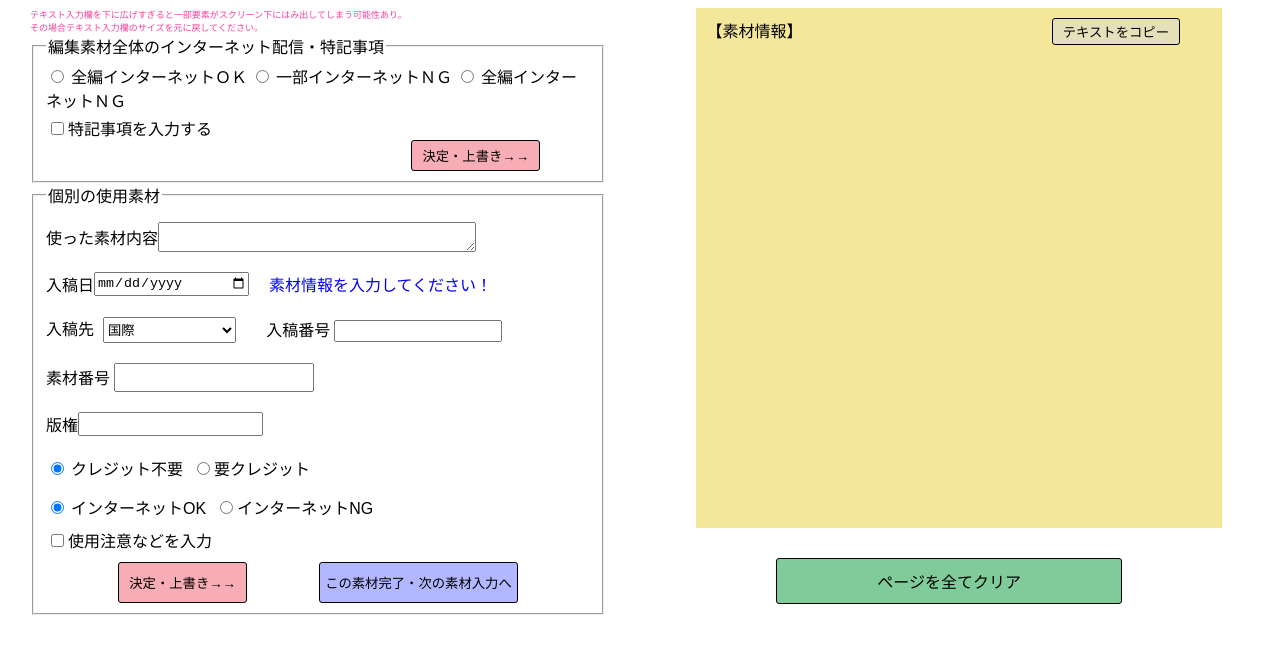
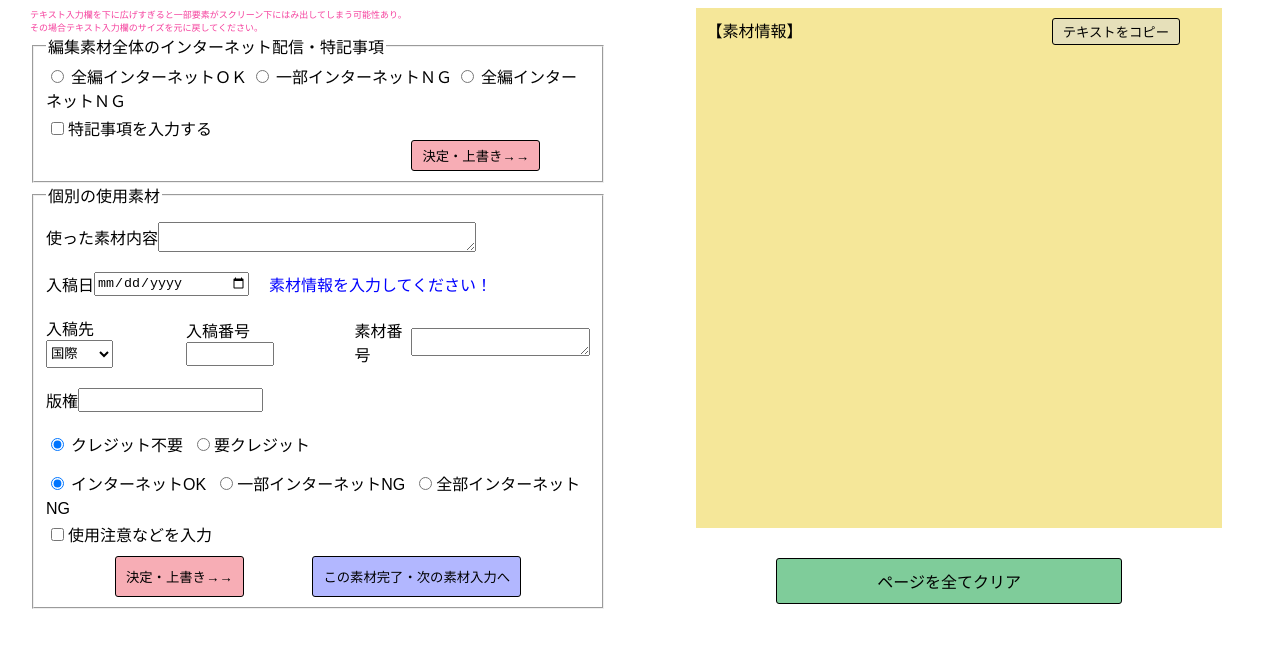
Before and after one commit to solness88/movieInfoApp, a plain HTML site: page movieInfoApp.html in a window 1280 px wide. Drawn offline with Linux system fonts and the light colour scheme.

Commit message:
partly internet NG radiobutton

```diff
--- a/movieInfoApp.html
+++ b/movieInfoApp.html
@@ -82,7 +82,7 @@
                     <div style=" display: flex; align-items: center;margin: 0 0 20px 0">
                         <div style="margin:0 30px 0 0;">
                             <label style="margin: 0 5px 0 0; font-family: sans-serif;">入稿先</label>
-                            <select class="submissionDestination" name="choice" style="height:2em;width:10em;">
+                            <select class="submissionDestination" name="choice" style="width:5em;height:2.1em;">
                                 <option value="国際" selected style="font-family: sans-serif;">国際</option>
                                 <option value="政治" style="font-family: sans-serif;">政治</option>
                                 <option value="経済" style="font-family: sans-serif;">経済</option>
@@ -95,17 +95,18 @@
                         <div style="margin:0 30px 0 0;">
                             <label for=" submissionNumInput" style="font-family: sans-serif;">入稿番号</label>
                             <input list="submissionNum" id="submissionNumInput" name="submissionNumInput"
-                                style="height:1em; width:10em; font-size:1em;" />
+                                style="width:5em; font-size:1em;" />
                             <datalist id="submissionNum" name="choice"></datalist>
                         </div>
+
+                        <div style="display: flex;align-items: center;">
+                            <label for="name" style="font-family: sans-serif;">素材番号</label>
+                            <textarea type="text" class="movieNum" name="name" size="30"
+                                style="width:15em; height:1.7em; font-size:1em;"></textarea>
+                        </div>
+
                     </div>
 
-                    <div style="margin:0 0 20px 0;">
-                        <label for="name" style="font-family: sans-serif;">素材番号</label>
-                        <input type="text" class="movieNum" name="name" size="30"
-                            style="width:10em; height:1.2em; font-size:1.2em;">
-
-                    </div>
                     <!-- copyright -->
                     <div style="display: flex; margin: 0 0 20px 0">
                         <div style="display:flex; margin:0 30px 0 0;">
@@ -163,9 +164,10 @@
 
                     <!-- credit text -->
                     <!-- start -->
-                    <div class="creditTextContainer" style="display: none; margin:0 0 30px 0;">
+                    <div class="creditTextContainer" style="display: none; margin:0 0 30px 0;align-items: center;">
                         <label for="name" style="font-family: sans-serif;">クレジット表記</label>
-                        <input type="text" id="creditText" name="name" size="50" />
+                        <textarea type="text" id="creditText" name="name" size="50"
+                            style="width:20em; height:1.5em; font-size:1.2em;"></textarea>
                     </div>
 
                     <!-- radio buttons asking for each movie internet distribution-->
@@ -174,9 +176,14 @@
                             　style="margin:0 0 20px 0;" checked />
                         <label for="internetOK" style="margin:0 0 20px 0;font-family: sans-serif;">インターネットOK</label>
 
+                        <input type="radio" id="partlyInternetNG" name="eachMovieInternet" value="一部インターネットNG"
+                            style="margin:0 0 10px 10px;" />
+                        <label for="partlyInternetNG"
+                            style="margin:0 0 20px 0;font-family: sans-serif;">一部インターネットNG</label>
+
                         <input type="radio" id="internetNG" name="eachMovieInternet" value="インターネットNG"
                             style="margin:0 0 10px 10px;" />
-                        <label for="internetNG" style="margin:0 0 20px 0;font-family: sans-serif;">インターネットNG</label>
+                        <label for="internetNG" style="margin:0 0 20px 0;font-family: sans-serif;">全部インターネットNG</label>
                     </div>
 
                     <script>
@@ -210,7 +217,7 @@
                         <button type="button" class="submitButton"
                             style="padding:10px; background-color:rgba(240, 93, 108, 0.5); border:solid 1px;border-radius: 3px;">決定・上書き→→</button>
                         <button type="button" class="confirmClearButton"
-                            style="padding:5px; background-color:rgba(102, 112, 255, 0.5); border:solid 1px;border-radius: 3px;">この素材完了・次の素材入力へ</button>
+                            style="padding:10px; background-color:rgba(102, 112, 255, 0.5); border:solid 1px;border-radius: 3px;">この素材完了・次の素材入力へ</button>
 
                     </div>
                 </fieldset>
@@ -527,7 +534,7 @@
                 radioButton.addEventListener('change', function () {
                     // 選択された値が "※要クレジット" の場合、クレジット表記の入力フィールドを表示する
                     if (this.value === "※要クレジット") {
-                        creditInputContainer.style.display = "block";
+                        creditInputContainer.style.display = "flex";
                     } else {
                         // それ以外の場合は非表示にする
                         creditInputContainer.style.display = "none";
@@ -609,6 +616,10 @@
                 creditText = '';
                 creditInputContainer.style.display = "none";
                 creditInputElement.value = '';
+
+                //clear internet radiobutton and its variable
+                document.querySelector('#internetOK').checked = true;
+                internetAvailability = '';
 
                 arrivalDate = '';
                 deliverDate.value = '';
```
